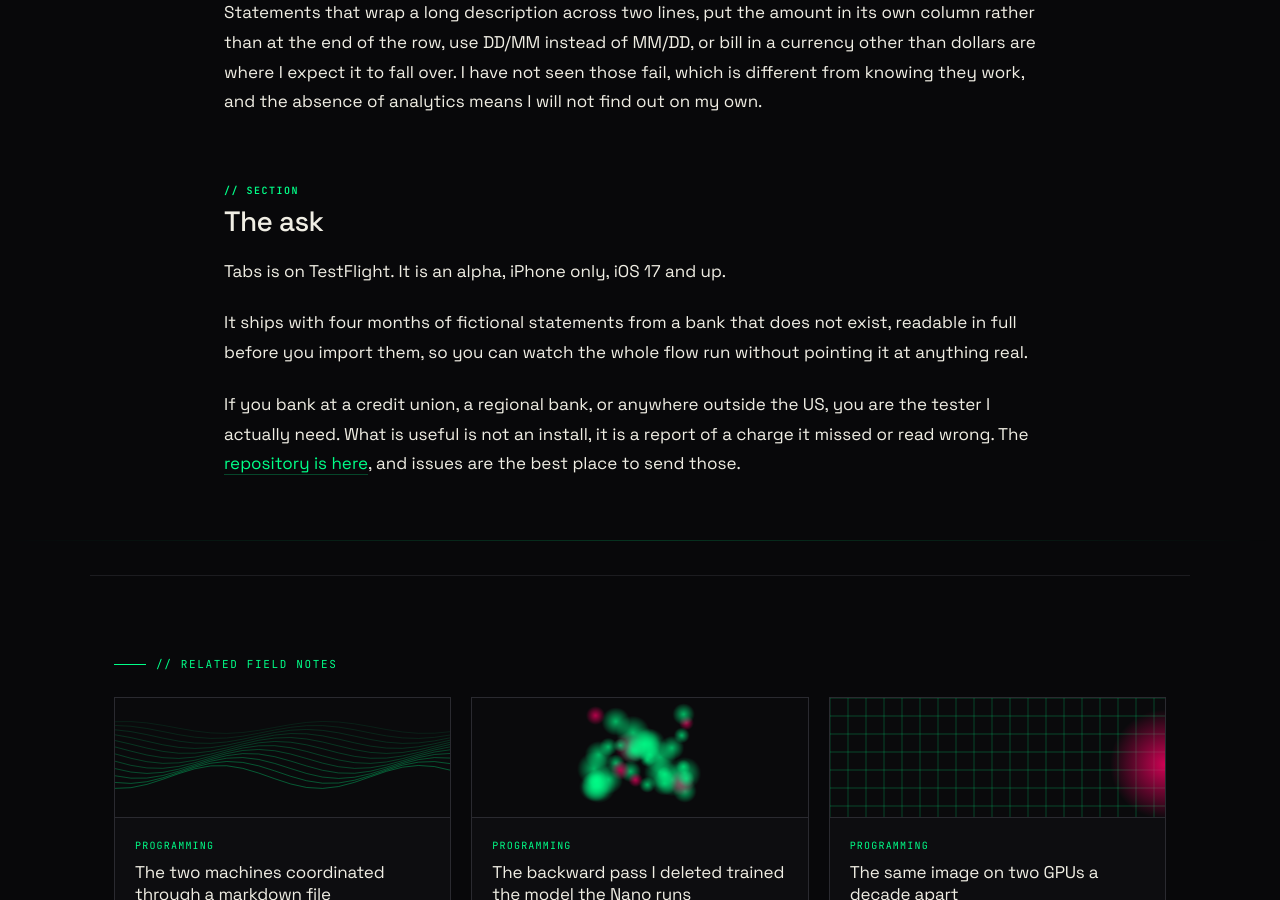
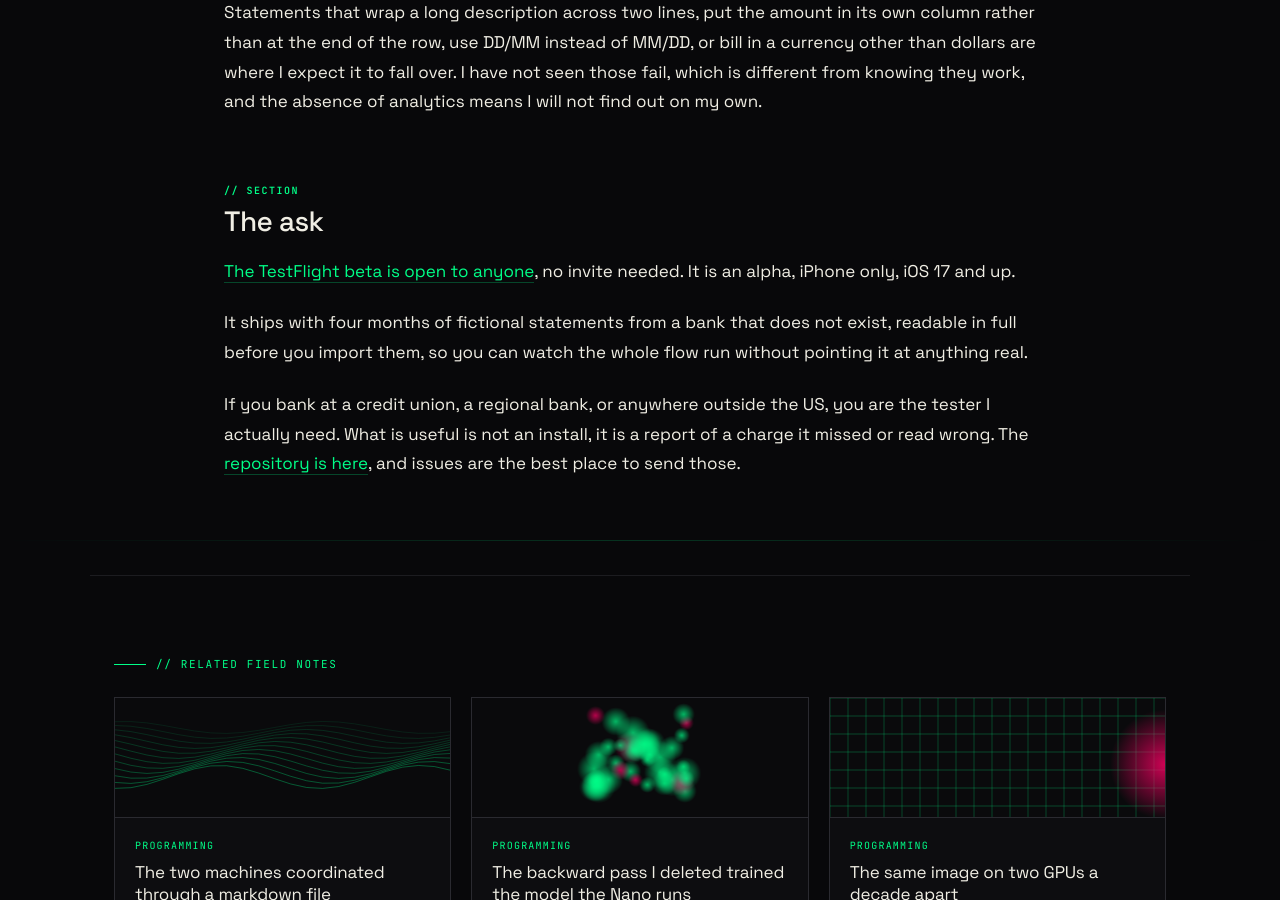
Before and after one commit to sahilramani/sahilramani.github.io, a Jekyll site: the page built from _posts/2026-09-03-reading-bank-statements-with-no-network-code.md, in a window 1280 px wide and 900 px high, scrolled down 8138 px. Built offline with Jekyll 4.4.1, drawn with Linux system fonts in a browser that asks for light colours; some web fonts are replaced; comment, search, counter and statistics services are not loaded.

Commit message:
Link the open TestFlight beta from the post (#25)
The post told readers it was on TestFlight without giving them a way in;
the public link did not exist when it was written.

```diff
--- a/_posts/2026-09-03-reading-bank-statements-with-no-network-code.md
+++ b/_posts/2026-09-03-reading-bank-statements-with-no-network-code.md
@@ -72,7 +72,7 @@ Statements that wrap a long description across two lines, put the amount in its
 
 ## The ask
 
-Tabs is on TestFlight. It is an alpha, iPhone only, iOS 17 and up.
+[The TestFlight beta is open to anyone](https://testflight.apple.com/join/5kyPqh7J), no invite needed. It is an alpha, iPhone only, iOS 17 and up.
 
 It ships with four months of fictional statements from a bank that does not exist, readable in full before you import them, so you can watch the whole flow run without pointing it at anything real.
 
```
